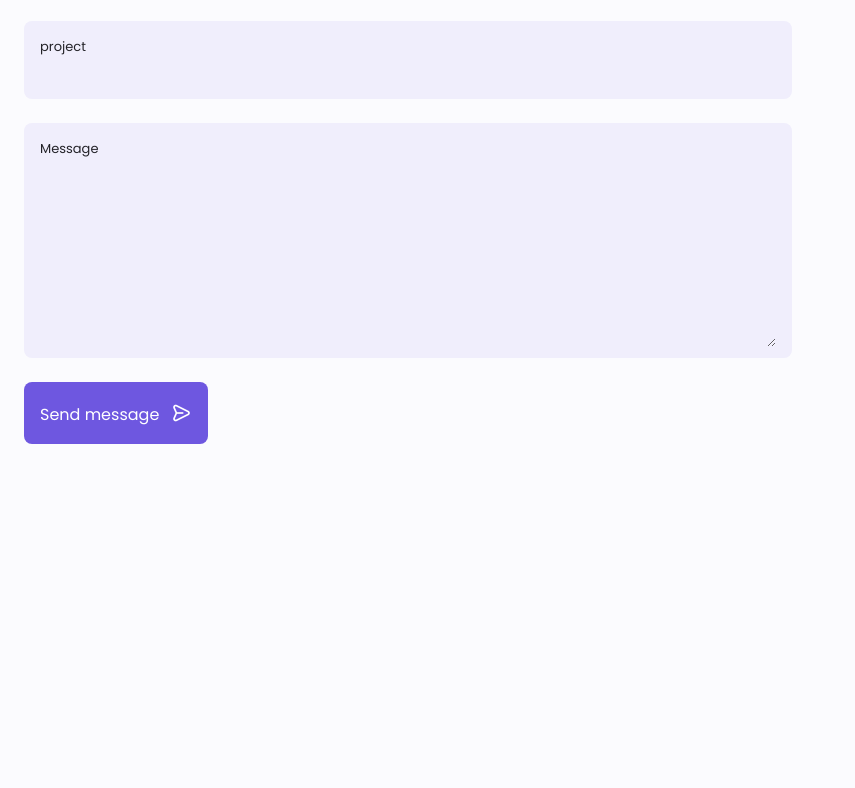
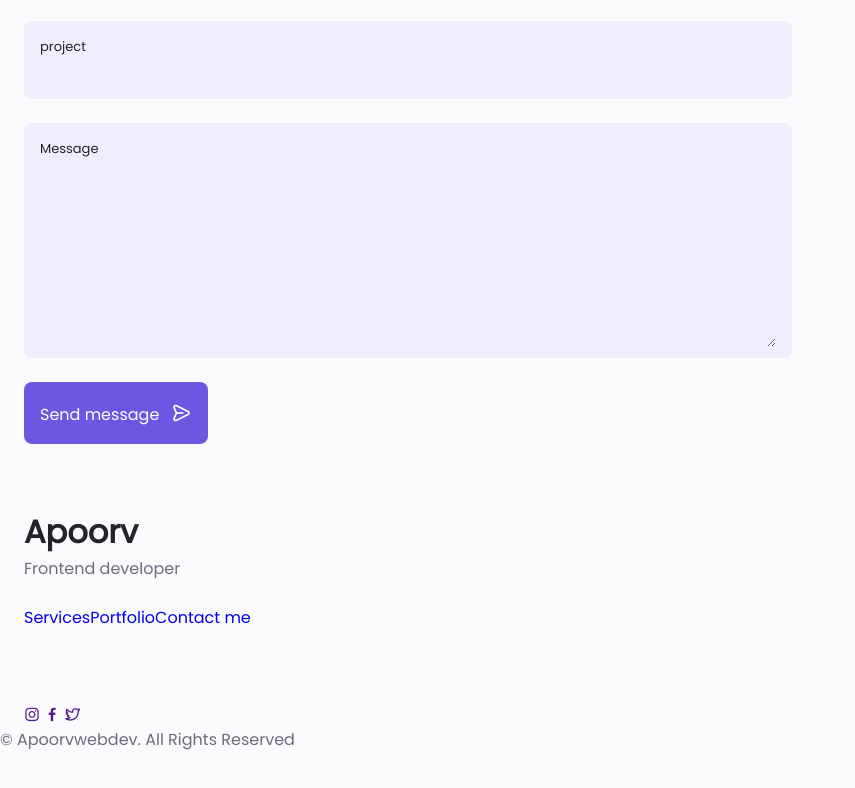
Before and after one commit to noobapoo99/portfolio, a plain HTML site: page index.html in a window 1280 px wide. Shown: the part 5337-6125 px from the top of the page, without its empty margins (0-855 px from the left). Before the commit the page ends 5893 px from the top, so only its background shows below. Drawn offline with nearby package versions, Linux system fonts and the light colour scheme.

Commit message:
Update index.html

```diff
--- a/index.html
+++ b/index.html
@@ -1,9 +1,13 @@
 <!DOCTYPE html>
+
 <html lang="en">
     <head>
         <meta charset="UTF-8">
         <meta name="viewport" content="width=device-width, initial-scale=1.0">
         <link rel="stylesheet" href="https://unicons.iconscout.com/release/v4.0.0/css/line.css">
+        <!--remix icons-->
+        <link href="https://cdn.jsdelivr.net/npm/remixicon@3.2.0/fonts/remixicon.css" rel="stylesheet">
+
         <!--swiper css-->
         <link rel="stylesheet" href="swiper-bundle.min.css" >
         <!--css-->
@@ -29,6 +33,12 @@
                             <i class="uil uil-user nav__icon"></i>About
                         </a>
                     </li>
+                    <!--dropdown 1-->
+                    <!--<li class="dropdown__item">
+                        <div class="nav__link">
+                            <i class="ri-arrow-down-s-line"></i>
+                        </div>
+                    </li>-->
                     <li class="nav__item">
                         <a href="#skills" class="nav__link">
                             <i class="uil uil-file nav__icon"></i>skils
@@ -39,6 +49,12 @@
                             <i class="uil uil-briefcase-alt nav__icon"></i>Services
                         </a>
                     </li>
+                    <!--dropdown 2-
+                    <li class="dropdown__item">
+                        <div class="nav__link">
+                            <i class="ri-arrow-down-s-line"></i>
+                        </div>
+                    </li>-->
                     <li class="nav__item">
                         <a href="#portfolio" class="nav__link">
                             <i class="uil uil-scenery nav__icon"></i>Portfolio
@@ -69,7 +85,7 @@
             <div class="home_container container grid">
                 <div class="home_content grid">
                     <div class="home__social">
-                        <a href="https://www.linkedin.com/in/apoorv-nath-tripathi-787848231/" target="_blank" class="home__social-icon">
+                        <a href="https://www.linkedin.com/feed/" target="_blank" class="home__social-icon">
                             <i class="uil uil-linkedin-alt"></i>
 
                         </a>
@@ -667,6 +683,42 @@
         </div>
     </section>
     </main>
+
+    <!--footer-->
+    <footer class="footer">
+        <div class="footer__bg">
+            <div class="footer__container container grid">
+                <div>
+                    <h1 class="footer__title">Apoorv</h1>
+                    <span class="footer__subtitle">Frontend developer</span>
+                </div>
+                <ul class="footer__links">
+                    <li>
+                        <a href="#services" class="footer__link">Services</a>
+                    </li>
+                    <li>
+                        <a href="#portfolio" class="footer__link">Portfolio</a>
+                    </li>
+                    <li>
+                        <a href="#contact" class="footer__link">Contact me</a>
+                    </li>
+                </ul>
+                <div class="footer__socials">
+                    <a href="" target="_blank" class="footer__social">
+                        <i class="uil uil-instagram"></i>
+                    </a>
+                    <a href="" target="_blank" class="footer__social">
+                        <i class="uil uil-facebook-f"></i>
+
+                    </a>
+                    <a href="" target="_blank" class="footer__social">
+                        <i class="uil uil-twitter-alt"></i>
+                    </a>
+                </div>
+            </div>
+            <p class="footer__copy">&#169; Apoorvwebdev. All Rights Reserved</p>
+        </div>
+    </footer>
     <!--scroll top-->
     <a href="" class="scrollup" id="scroll-up">
         <i class="uil uil-arrow-up scrollup__icon"></i>
```
